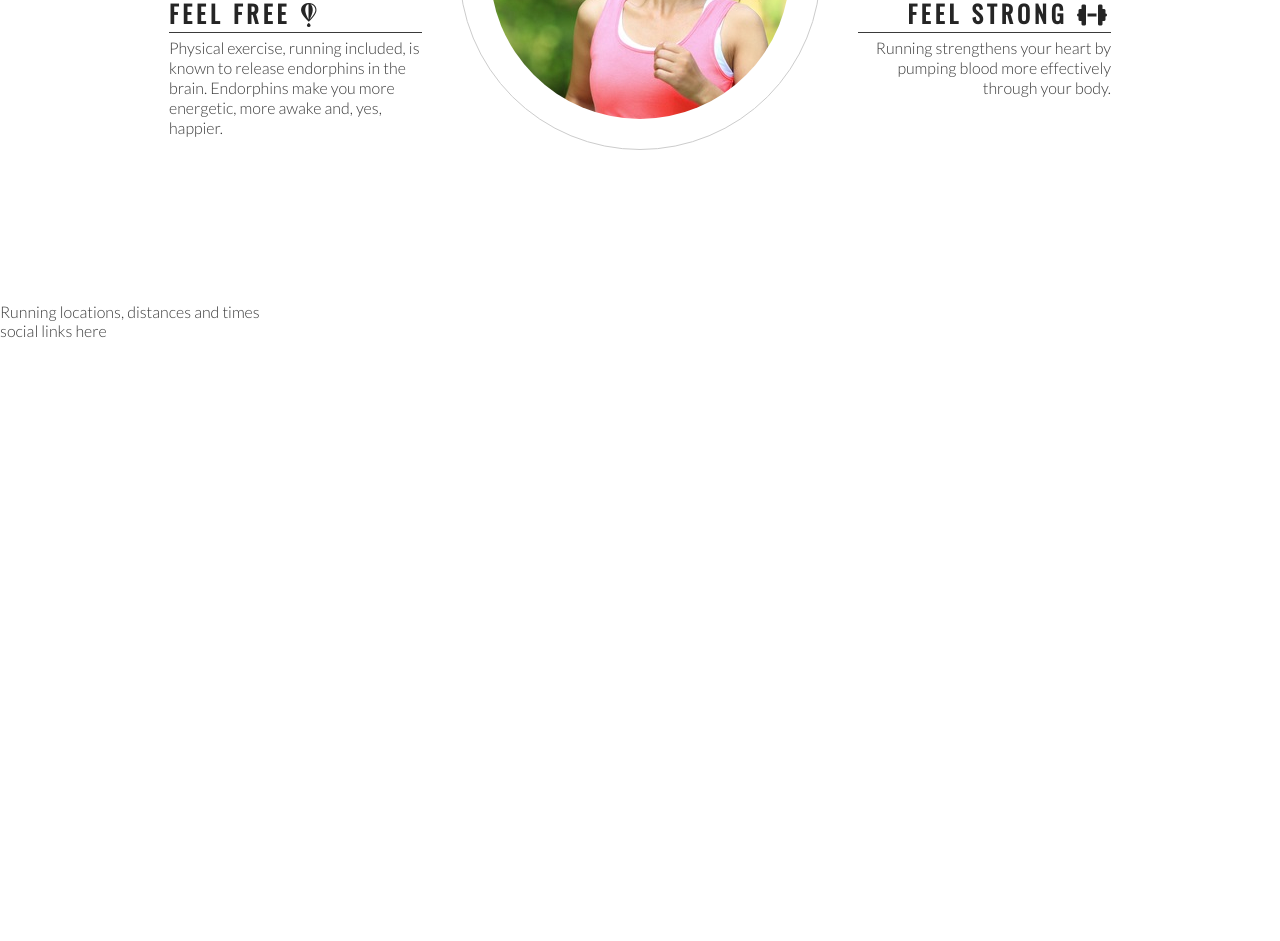
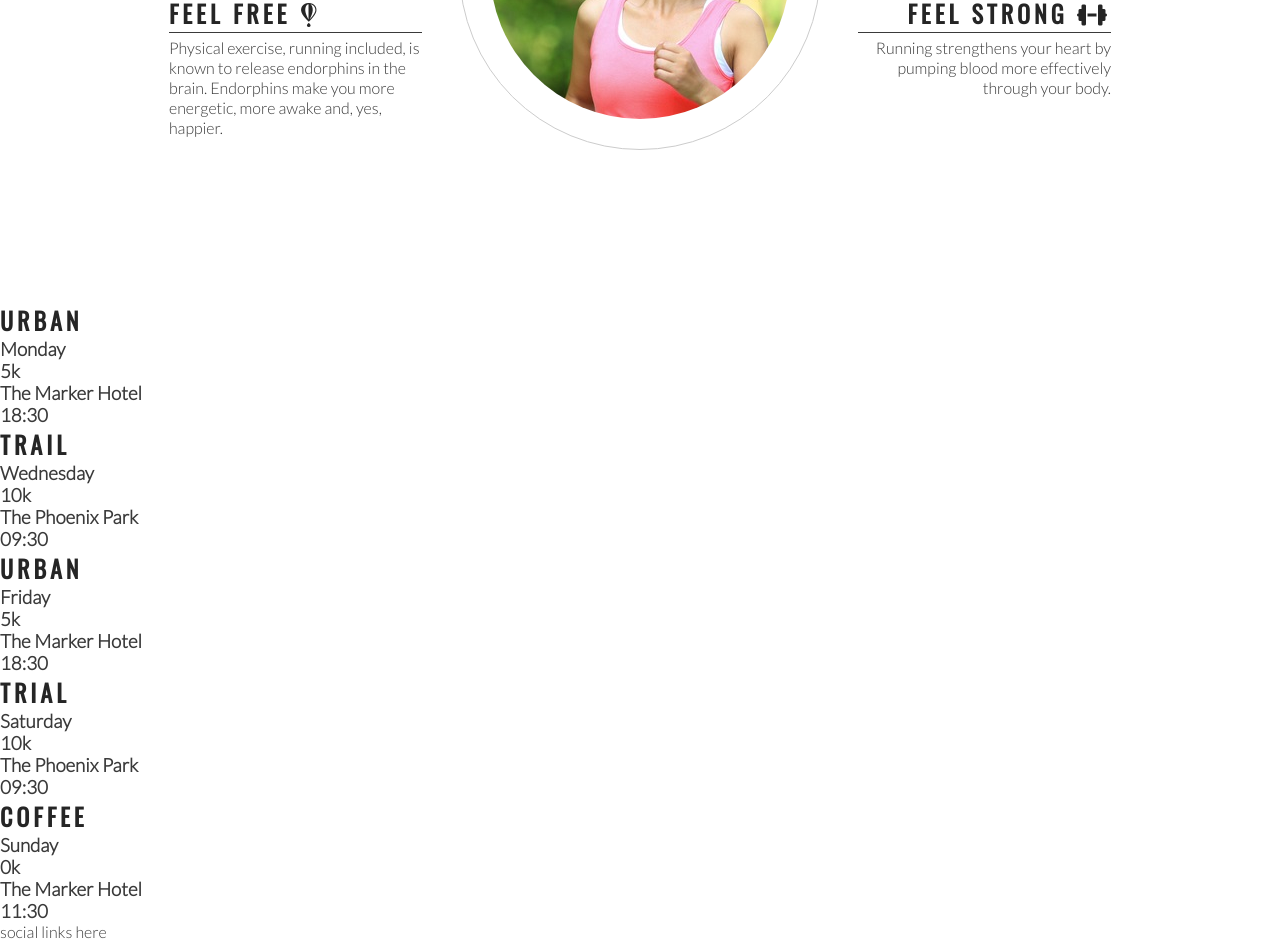
Before and after one commit to S-shah93/love-running, a plain HTML site: page index.html in a window 1280 px wide. Shown: the part 993-1934 px from the top of the page. Before the commit the page ends 1333 px from the top, so only its background shows below. Drawn offline with nearby package versions, Linux system fonts and the light colour scheme.

Commit message:
Add meetup times main structure

```diff
--- a/index.html
+++ b/index.html
@@ -82,7 +82,41 @@
         </div>
     </section>
     <section>
-        Running locations, distances and times
+        <div>
+            <h2>Urban</h2>
+            <h3>Monday</h3>
+            <h3>5k</h3>
+            <h3>The Marker Hotel</h3>
+            <h3>18:30</h3>
+        </div>
+        <div>
+            <h2>Trail</h2>
+            <h3>Wednesday</h3>
+            <h3>10k</h3>
+            <h3>The Phoenix Park</h3>
+            <h3>09:30</h3>
+        </div>
+        <div>
+            <h2>Urban</h2>
+            <h3>Friday</h3>
+            <h3>5k</h3>
+            <h3>The Marker Hotel</h3>
+            <h3>18:30</h3>
+        </div>
+        <div>
+            <h2>Trial</h2>
+            <h3>Saturday</h3>
+            <h3>10k</h3>
+            <h3>The Phoenix Park</h3>
+            <h3>09:30</h3>
+        </div>
+        <div>
+            <h2>Coffee</h2>
+            <h3>Sunday</h3>
+            <h3>0k</h3>
+            <h3>The Marker Hotel</h3>
+            <h3>11:30</h3>
+        </div>
     </section>
     <footer>
         social links here
```
